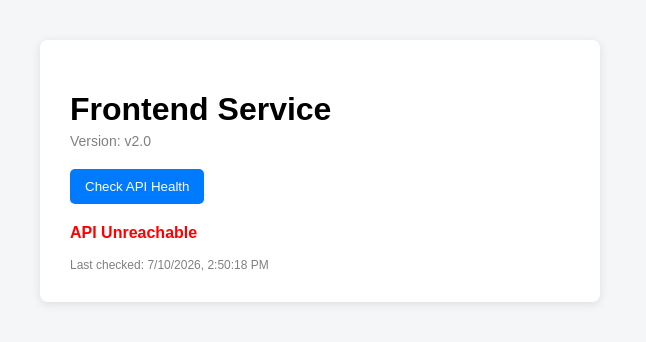
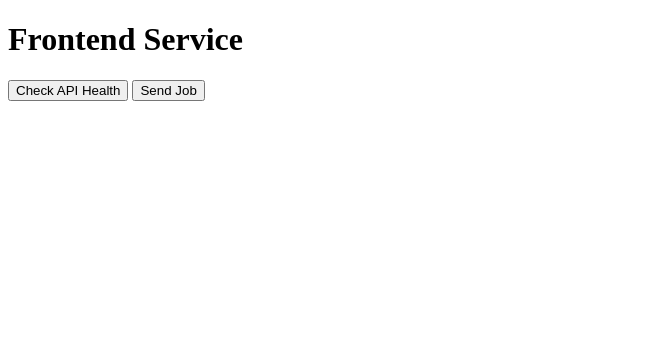
Before and after one commit to Azamcloudspace/K8-Microservices-Platform, a plain HTML site: page app/frontend/index.html in a window 1280 px wide. Both pictures are taken after a click on the button "Check API Health". Shown: the whole page, without its empty margins (0-646 px from the left). Drawn offline with Linux system fonts and the light colour scheme; no server answers.

Commit message:
change frontend

```diff
--- a/app/frontend/index.html
+++ b/app/frontend/index.html
@@ -1,97 +1,30 @@
 <!DOCTYPE html>
 <html>
 <head>
-    <title>Frontend Service</title>
-    <style>
-        body {
-            font-family: Arial, sans-serif;
-            margin: 40px;
-            background-color: #f4f6f8;
+    <title>Microservices Demo</title>
+</head>
+<body>
+    <h1>Frontend Service</h1>
+
+    <button onclick="checkHealth()">Check API Health</button>
+    <button onclick="sendJob()">Send Job</button>
+
+    <p id="output"></p>
+
+    <script>
+        async function checkHealth() {
+            const res = await fetch("/api/health");
+            const data = await res.json();
+            document.getElementById("output").innerText =
+                "API Status: " + data.status;
         }
 
-        .container {
-            background: white;
-            padding: 30px;
-            border-radius: 8px;
-            box-shadow: 0 2px 10px rgba(0,0,0,0.1);
-            max-width: 500px;
+        async function sendJob() {
+            const res = await fetch("/api/job");
+            const data = await res.json();
+            document.getElementById("output").innerText =
+                data.message;
         }
-
-        h1 {
-            margin-bottom: 5px;
-        }
-
-        .version {
-            font-size: 14px;
-            color: gray;
-            margin-bottom: 20px;
-        }
-
-        button {
-            padding: 10px 15px;
-            background-color: #007bff;
-            color: white;
-            border: none;
-            border-radius: 5px;
-            cursor: pointer;
-        }
-
-        button:hover {
-            background-color: #0056b3;
-        }
-
-        #result {
-            margin-top: 20px;
-            font-weight: bold;
-        }
-
-        .healthy {
-            color: green;
-        }
-
-        .unhealthy {
-            color: red;
-        }
-
-        .timestamp {
-            font-size: 12px;
-            color: gray;
-            margin-top: 5px;
-        }
-    </style>
-</head>
-<body>
-
-<div class="container">
-    <h1>Frontend Service</h1>
-    <div class="version">Version: v2.0</div>
-
-    <button onclick="checkAPI()">Check API Health</button>
-
-    <p id="result"></p>
-    <div id="time" class="timestamp"></div>
-</div>
-
-<script>
-    async function checkAPI() {
-        const resultElement = document.getElementById("result");
-        const timeElement = document.getElementById("time");
-
-        try {
-            const response = await fetch("/api/health");
-            const data = await response.json();
-
-            resultElement.innerText = "API Status: " + data.status;
-            resultElement.className = "healthy";
-        } catch (error) {
-            resultElement.innerText = "API Unreachable";
-            resultElement.className = "unhealthy";
-        }
-
-        const now = new Date();
-        timeElement.innerText = "Last checked: " + now.toLocaleString();
-    }
-</script>
-
+    </script>
 </body>
 </html>
```
